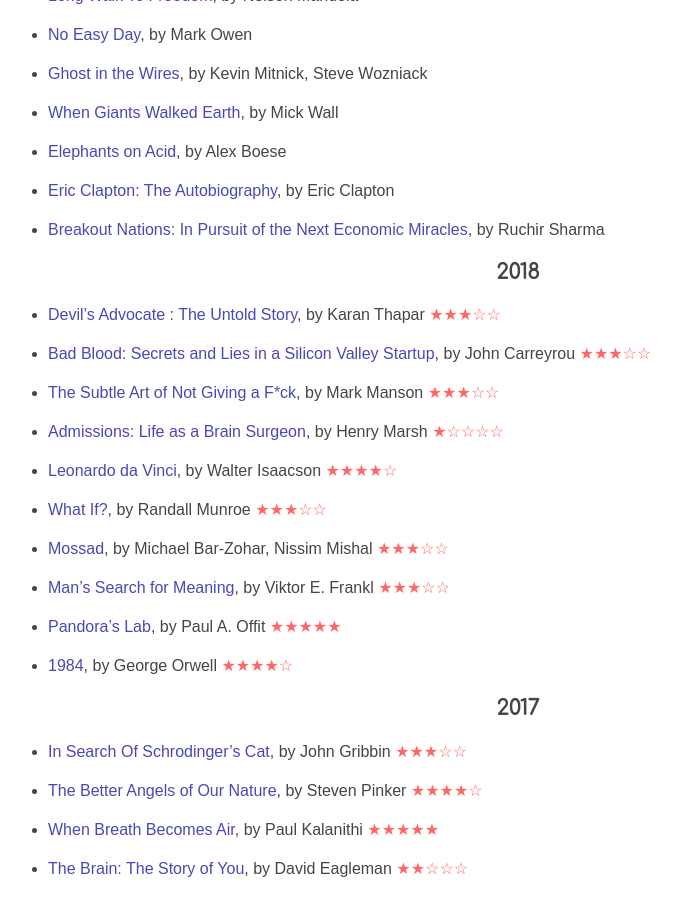
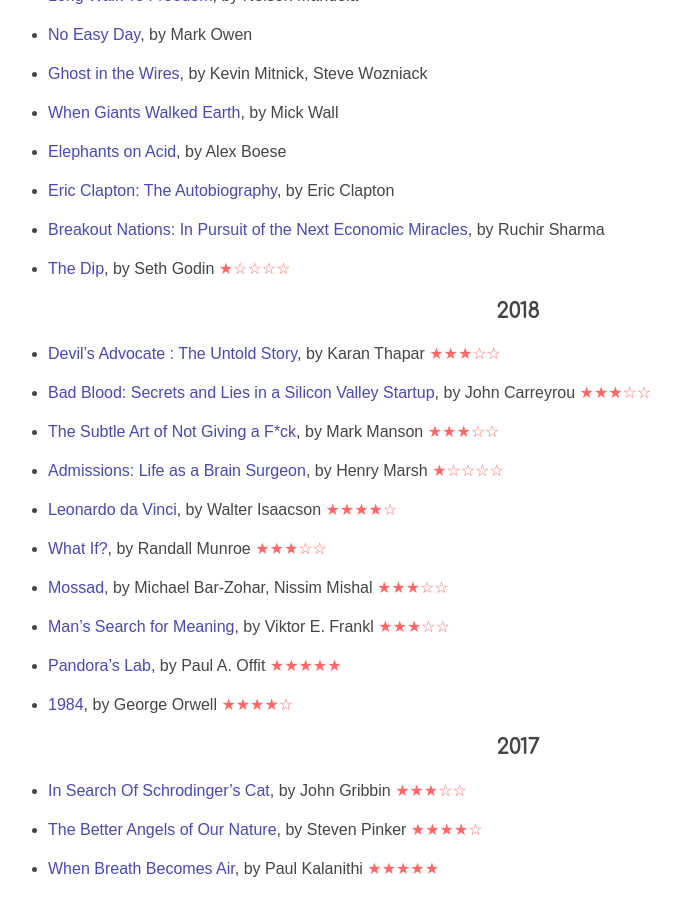
Before and after one commit to lprimeroo/saruftw.github.io.old, a Jekyll site: the page built from meta.md, in a window 1280 px wide and 900 px high, scrolled down 587 px. Shown: the whole window, without its empty margins (122-803 px from the left). Built offline with Jekyll 4.4.1, drawn with Linux system fonts in a browser that asks for light colours; nearby versions of some CDN libraries.

Commit message:
Update meta.md

```diff
--- a/meta.md
+++ b/meta.md
@@ -40,6 +40,8 @@ permalink: /meta/
 * <a href="https://www.amazon.com/Clapton-Autobiography-Eric/dp/038551851X/ref=tmm_hrd_swatch_0?_encoding=UTF8&qid=1519649164&sr=1-1">Eric Clapton: The Autobiography</a>, by Eric Clapton
 
 * <a href="https://www.amazon.com/Breakout-Nations-Pursuit-Economic-Miracles/dp/0393345408/ref=sr_1_1?s=books&ie=UTF8&qid=1530035427&sr=1-1&keywords=breakout+nation&dpID=41hYc4eB4cL&preST=_SY291_BO1,204,203,200_QL40_&dpSrc=srch">Breakout Nations: In Pursuit of the Next Economic Miracles</a>, by Ruchir Sharma
+
+* <a href="https://www.amazon.com/Dip-Little-Book-Teaches-Stick/dp/1591841666">The Dip</a>, by Seth Godin<span class="rating">  &#9733;&#9734;&#9734;&#9734;&#9734;</span>
 
 ### 2018
 
```
